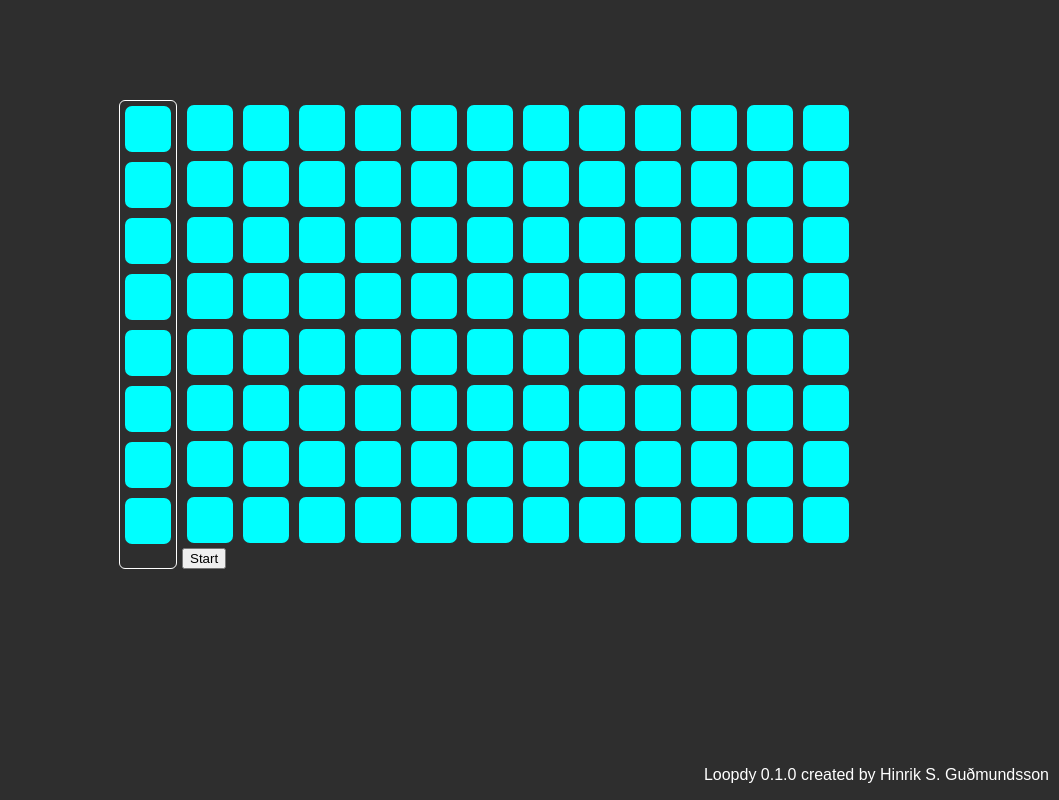
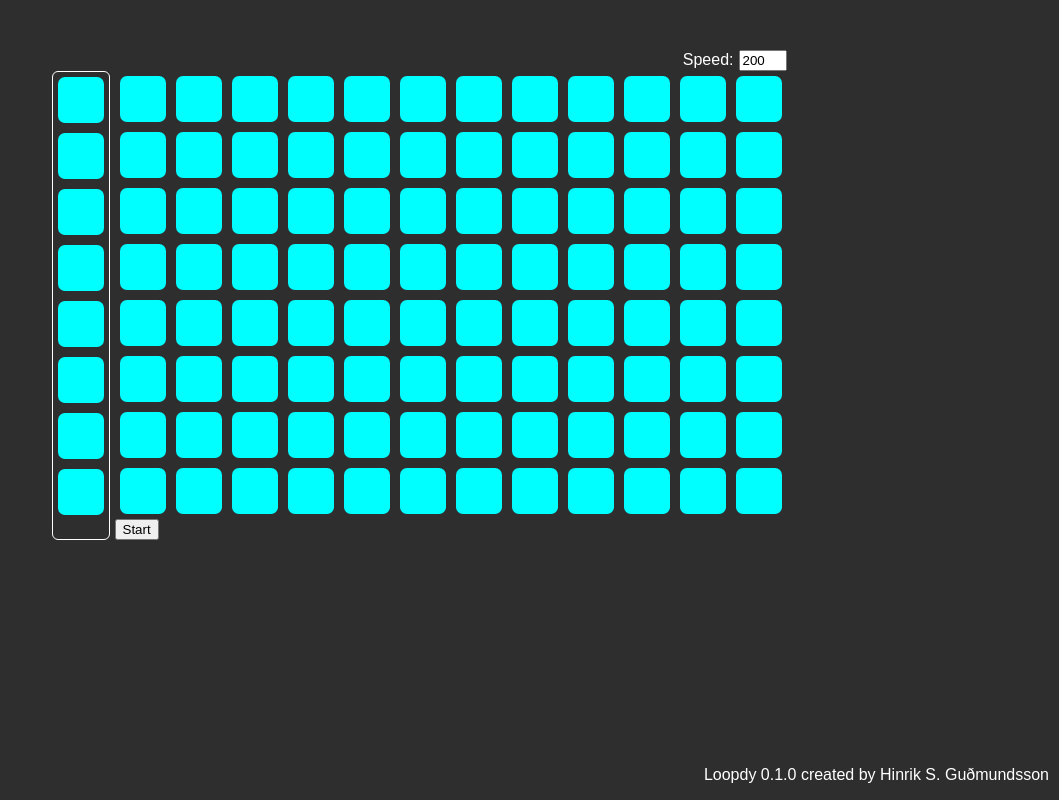
Before and after one commit to hinriksnaer/Loopdy, a React (Create React App) app: page / in a window 1280 px wide. Shown: the whole page, without its empty margins (221-1280 px from the left). Built offline with nearby package versions, Linux system fonts and the light colour scheme.

Commit message:
added speed change (still in progress)

```diff
--- a/src/App.css
+++ b/src/App.css
@@ -47,7 +47,22 @@ body {
   display: flex;
 }
 
-.SoundboardContainer {
-  width: 600px;
-  margin:100px auto;
+.BoardContainer {
+  margin: 50px auto;
 }
+
+.MenuContainer {
+  display: flex;
+  justify-content: flex-end;
+  color: white;
+}
+
+.MenuContainer input {
+  width: 40px;
+  margin-left: 5px;
+}
+
+main {
+  display: flex;
+  justify-content: flex-end;
+}
--- a/src/App.js
+++ b/src/App.js
@@ -2,24 +2,36 @@ import React, { Component } from 'react';
 import './App.css';
 import LoopBoard from './LoopBoard';
 import PlayableBoard from './PlayableBoard';
+import BoardSettings from './BoardSettings';
 const Tone = require('tone');
 
 class App extends Component {
 
+  state = {
+    speed: 200
+  }
+
+  alterSpeed = (speed) => {
+    this.setState({ speed });
+  }
+
   render() {
 
     let notes = ['c3', 'd3', 'e3', 'f3', 'g3', 'a3', 'b3', 'c4'];
-
+    let { speed } = this.state;
     return (
-      <div>
+      <main>
+        <div className="BoardContainer">
+          <BoardSettings speed={speed} alterSpeed={this.alterSpeed}/>
           <div className="SoundboardContainer">
             <PlayableBoard notes={notes}/>
-          <LoopBoard cols={12} rows={8} notes={notes}/>
+            <LoopBoard cols={12} rows={8} notes={notes} speed={speed}/>
           </div>
           <div className="InfoText">
             <p>Loopdy 0.1.0 created by Hinrik S. Guðmundsson</p>
           </div>
         </div>
+      </main>
     );
   }
 }
--- /dev/null
+++ b/src/BoardSettings.js
@@ -0,0 +1,29 @@
+import React, { Component } from 'react';
+import NoteBox from './NoteBox';
+import './App.css';
+import { playSound } from './SoundBox';
+
+class BoardSettings extends Component {
+
+  state = {
+    speed: this.props.speed
+  }
+
+  speedAltered = (event) => {
+    let { alterSpeed } = this.props;
+    this.setState({ speed: event.target.value });
+    alterSpeed(event.target.value);
+  }
+
+  render() {
+    return (
+      <div className="MenuContainer">
+        <div>
+            <label>Speed:<input type="number" value={this.state.speed} onChange={this.speedAltered}></input></label>
+        </div>
+      </div>
+    );
+  }
+}
+
+export default BoardSettings;
--- a/src/LoopBoard.js
+++ b/src/LoopBoard.js
@@ -7,7 +7,7 @@ class LoopBoard extends Component {
 
   state = {
     isPlaying: [false, false, false, false],
-    looping: false
+    looping: false,
   }
 
   componentWillMount() {
@@ -26,7 +26,7 @@ class LoopBoard extends Component {
 
   // starts the loop if it is not currently active, iterates over the boxes and plays active noteboxes
   startLoop = () => {
-    let { cols } = this.props;
+    let { cols, speed } = this.props;
     this.setState({ looping: !this.state.looping })
     let newIsLooping = [];
     for (let i = 0; i<cols;i++){
@@ -61,7 +61,7 @@ class LoopBoard extends Component {
       if(count >= cols){
         count = 0;
       }
-    }, 200);
+    }, speed);
     this.setState({ playLoop: playLoop })
   }
 
```
Lines whose indentation alone changed are shown as unchanged.
